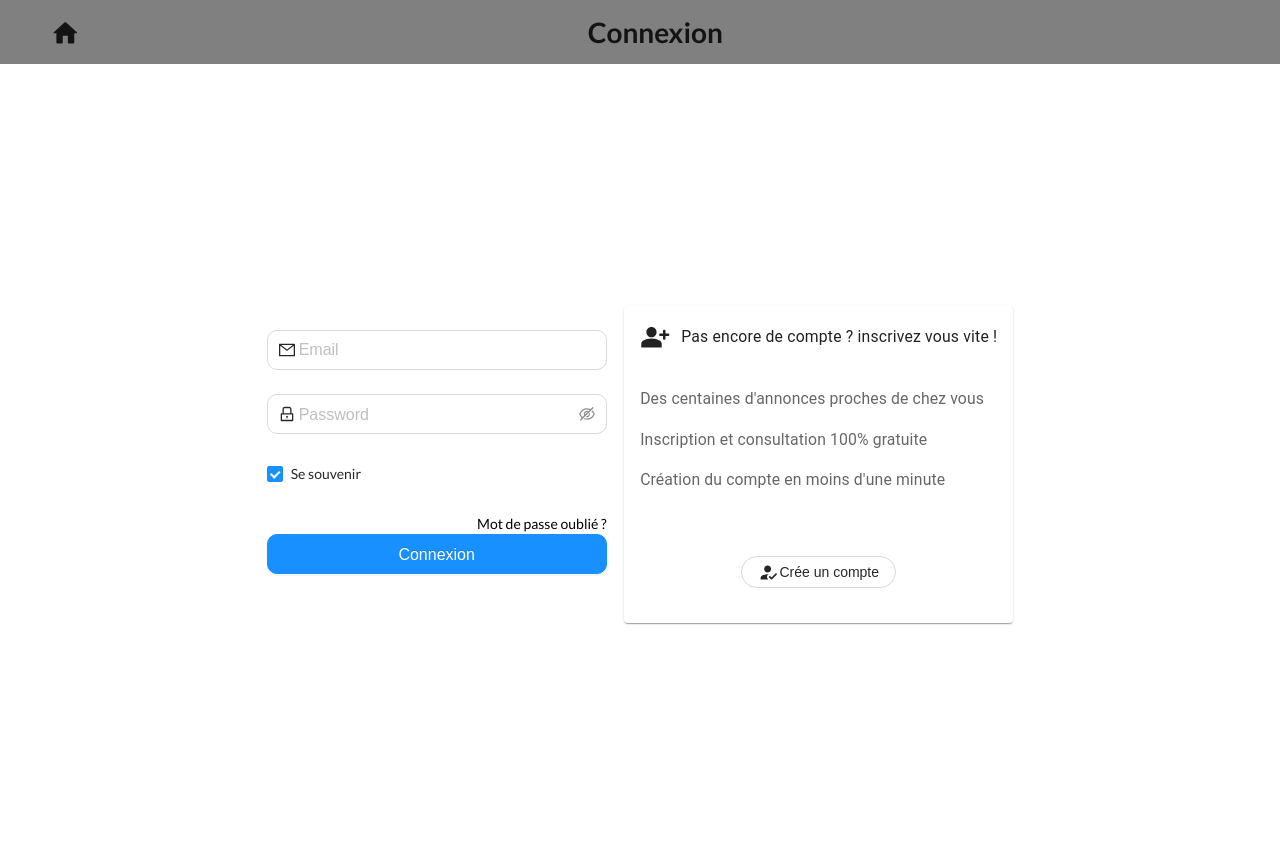
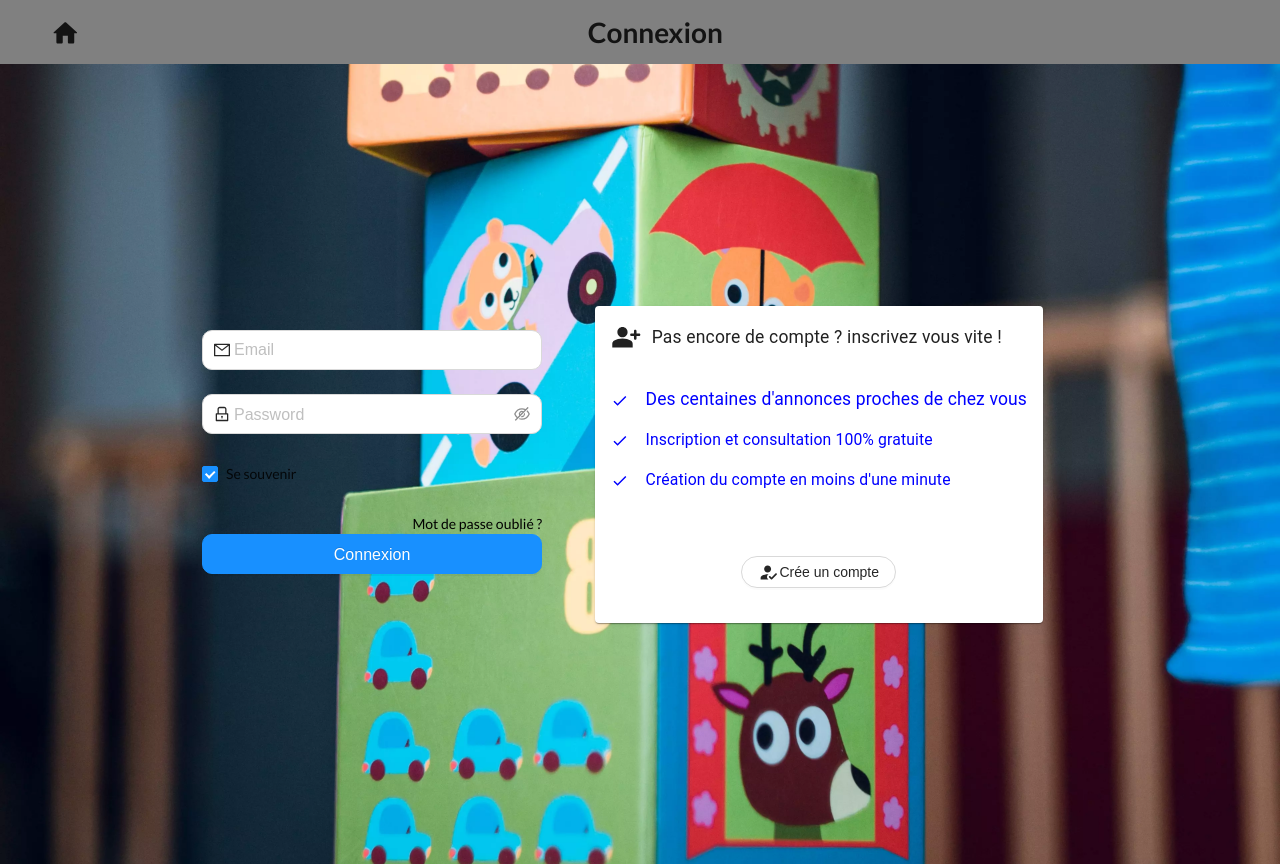
Before and after one commit to kalilBelgoumri/baby-boom, a Next.js app: page /login in a window 1280 px wide. Built offline with nearby package versions, Linux system fonts and the light colour scheme; no server answers.

Commit message:
update login globaclCss and Card component

```diff
--- a/components/CardLogin.js
+++ b/components/CardLogin.js
@@ -5,6 +5,7 @@ import CardActions from "@mui/material/CardActions";
 import CardContent from "@mui/material/CardContent";
 import Button from "@mui/material/Button";
 import Typography from "@mui/material/Typography";
+import DoneOutlinedIcon from "@mui/icons-material/DoneOutlined";
 const bull = (
   <Box
     component="span"
@@ -16,7 +17,6 @@ const bull = (
 
 export default function CardLogin({ btn, avatar, typo1, typo2, typo3, typo4 }) {
   return (
-    <div className="">
     <Card>
       <CardContent className="flex flex-col">
         <div>
@@ -27,19 +27,34 @@ export default function CardLogin({ btn, avatar, typo1, typo2, typo3, typo4 }) {
           >
             <div className="flex gap-3 items-center">
               <div className="flex">{avatar}</div>
-                <div className="flex text-sm lg:text-lg">{typo1}</div>
+              <div className="flex text-md lg:text-xl">{typo1}</div>
             </div>
           </Typography>
         </div>
         <div className="flex flex-col justify-center mt-10 mb-5">
-            <Typography sx={{ mb: 2 }} color="text.secondary">
-              <div className="flex text-sm lg:text-lg">{typo2}</div>
+          <Typography sx={{ mb: 2, color: "blue" }} color="text.secondary">
+            <div className="flex text-md lg:text-xl">
+              <div className="mr-5">
+                {<DoneOutlinedIcon fontSize="small" />}
+              </div>
+              {typo2}
+            </div>
           </Typography>
-            <Typography sx={{ mb: 2 }} color="text.secondary">
-              <div className="flex text-sm lg:text-lg">{typo3}</div>
+          <Typography sx={{ mb: 2, color: "blue" }} color="text.secondary">
+            <div className="flex text-md lg:text-lg">
+              <div className="mr-5">
+                {<DoneOutlinedIcon fontSize="small" />}
+              </div>
+              {typo3}
+            </div>
           </Typography>
-            <Typography sx={{ mb: 2 }} color="text.secondary">
-              <div className="flex text-sm lg:text-lg">{typo4}</div>
+          <Typography sx={{ mb: 2, color: "blue" }} color="text.secondary">
+            <div className="flex text-md lg:text-lg">
+              <div className="mr-5">
+                {<DoneOutlinedIcon fontSize="small" />}
+              </div>
+              {typo4}
+            </div>
           </Typography>
         </div>
       </CardContent>
@@ -47,6 +62,5 @@ export default function CardLogin({ btn, avatar, typo1, typo2, typo3, typo4 }) {
         <div className="flex justify-center">{btn}</div>
       </div>
     </Card>
-    </div>
   );
 }
--- a/pages/login.js
+++ b/pages/login.js
@@ -8,7 +8,7 @@ import {
 import firebase from "../firebase/Firebase";
 import Router from "next/router";
 import { useState, useEffect } from "react";
-import background from "../assets/login.webp";
+// import background from "../public/assets/login.webp";
 import Image from "next/image";
 import { EyeInvisibleOutlined, EyeTwoTone } from "@ant-design/icons";
 import HomeRoundedIcon from "@mui/icons-material/HomeRounded";
@@ -94,8 +94,8 @@ export default function Login() {
           </div>
         </div>
       </Header>
-      <main className="">
-        <div className="flex gap-5 flex-col items-center justify-center h-screen md:flex-row">
+      <main className="login__background">
+        <div className="flex overflow-auto gap-5 flex-col items-center justify-center h-screen md:flex-row">
           <Form
             name="login"
             style={{ maxWidth: 450, width: 340 }}
@@ -194,7 +194,7 @@ export default function Login() {
               </Button>
             </Form.Item>
           </Form>
-          <div className="flex">
+          <div className="flex px-10">
             <CardLogin
               avatar={<PersonAddAltRoundedIcon fontSize="large" />}
               typo1="Pas encore de compte ? inscrivez vous vite !"
--- a/styles/globals.css
+++ b/styles/globals.css
@@ -33,7 +33,17 @@
     }
 }
 
+
+/* CardLogin */
+
 .css-46bh2p-MuiCardContent-root {
-height:250px;
-max-width:500px
+    height: 250px;
+    max-width: 1000px;
 }
+
+.login__background {
+    background: url(../public/assets/login.webp);
+    background-position: center;
+    background-repeat: no-repeat;
+    background-size: cover;
+}
```
Also changed, not shown: public/assets/login.webp (renamed from assets/login.webp), 1 other file (tests, documents, lock files or other folders). Lines whose indentation alone changed are shown as unchanged.
